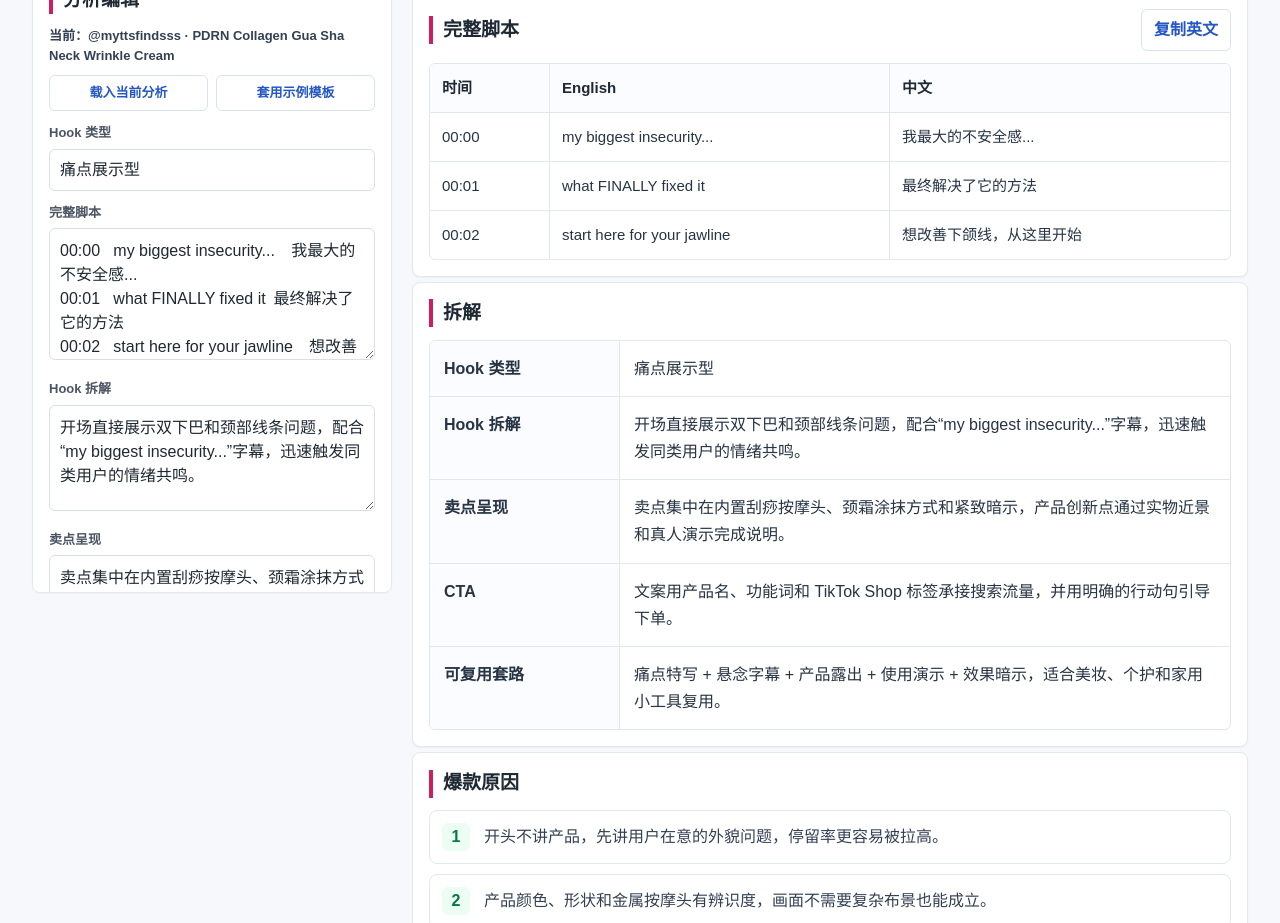
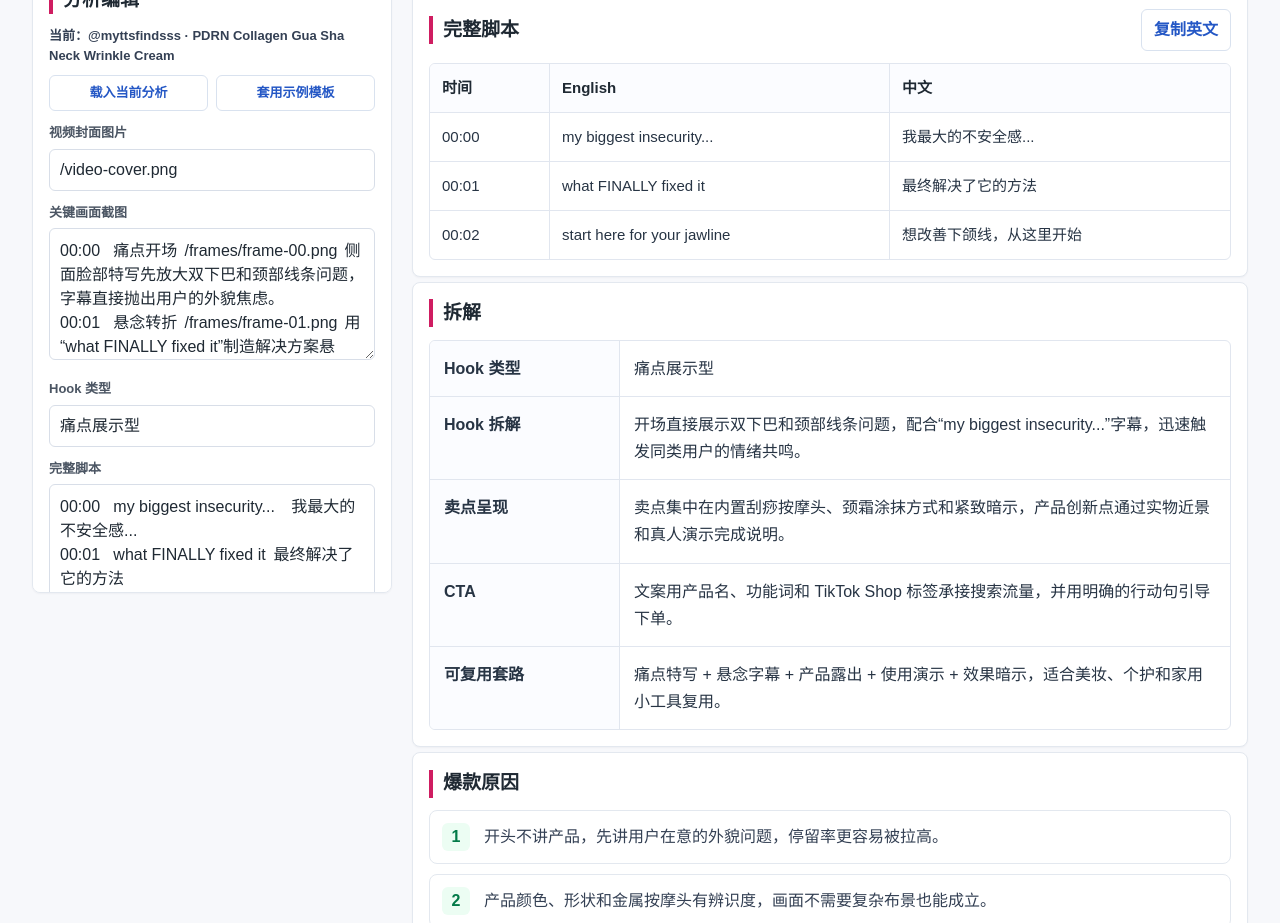
Before and after one commit to Knighty-hub-hit/tiktok-daily-video-analysis, a Next.js app: page / in a window 1280 px wide. Shown: the part 980-1903 px from the top of the page. Built offline with nearby package versions, Linux system fonts and the light colour scheme.

Commit message:
Allow editing video screenshots

```diff
--- a/app/page.tsx
+++ b/app/page.tsx
@@ -49,6 +49,8 @@ type VideoRecord = {
 const STORAGE_KEY = "tiktok-daily-video-lab.records";
 
 type AnalysisDraft = {
+  cover: string;
+  frames: string;
   hookType: string;
   hook: string;
   sellingPoint: string;
@@ -497,6 +499,10 @@ function parseExportRecords(text: string, fallbackDate: string) {
 
 function createAnalysisDraft(video: VideoRecord): AnalysisDraft {
   return {
+    cover: video.cover,
+    frames: video.frames
+      .map((frame) => `${frame.time}\t${frame.title}\t${frame.image}\t${frame.note}`)
+      .join("\n"),
     hookType: video.breakdown.hookType,
     hook: video.breakdown.hook,
     sellingPoint: video.breakdown.sellingPoint,
@@ -507,6 +513,31 @@ function createAnalysisDraft(video: VideoRecord): AnalysisDraft {
       .map((line) => `${line.time}\t${line.english}\t${line.chinese}`)
       .join("\n"),
   };
+}
+
+function parseFramesDraft(text: string): Frame[] {
+  const lines = text
+    .split(/\r?\n/)
+    .map((line) => line.trim())
+    .filter(Boolean);
+
+  if (lines.length === 0) {
+    return sampleFrames.slice(0, 3);
+  }
+
+  return lines.map((line, index) => {
+    const cells = line.includes("\t")
+      ? line.split("\t")
+      : line.split("|").map((cell) => cell.trim());
+    const fallback = sampleFrames[index % sampleFrames.length];
+
+    return {
+      time: cells[0] || fallback.time,
+      title: cells[1] || fallback.title,
+      image: cells[2] || fallback.image,
+      note: cells.slice(3).join(" ") || fallback.note,
+    };
+  });
 }
 
 function parseScriptDraft(text: string): ScriptLine[] {
@@ -547,8 +578,12 @@ function parseScriptDraft(text: string): ScriptLine[] {
   });
 }
 
-function buildAnalysisPatch(draft: AnalysisDraft): Pick<VideoRecord, "script" | "breakdown" | "reasons"> {
+function buildAnalysisPatch(
+  draft: AnalysisDraft,
+): Pick<VideoRecord, "cover" | "frames" | "script" | "breakdown" | "reasons"> {
   return {
+    cover: draft.cover.trim() || "/video-cover.png",
+    frames: parseFramesDraft(draft.frames),
     script: parseScriptDraft(draft.script),
     breakdown: {
       hookType: draft.hookType.trim() || "待识别",
@@ -745,7 +780,7 @@ export default function Home() {
           : video,
       ),
     );
-    setImportStatus(`已保存 ${activeVideo.creator} 的脚本和拆解`);
+    setImportStatus(`已保存 ${activeVideo.creator} 的截图、脚本和拆解`);
   }
 
   return (
@@ -915,6 +950,38 @@ export default function Home() {
                 套用示例模板
               </button>
             </div>
+
+            <label className="field-label mt-3" htmlFor="cover-draft">
+              视频封面图片
+            </label>
+            <input
+              className="text-field"
+              id="cover-draft"
+              onChange={(event) =>
+                setAnalysisDraft((draft) => ({
+                  ...draft,
+                  cover: event.target.value,
+                }))
+              }
+              placeholder="粘贴封面截图 URL，留空则使用示例图"
+              value={analysisDraft.cover}
+            />
+
+            <label className="field-label mt-3" htmlFor="frames-draft">
+              关键画面截图
+            </label>
+            <textarea
+              className="textarea-field tall"
+              id="frames-draft"
+              onChange={(event) =>
+                setAnalysisDraft((draft) => ({
+                  ...draft,
+                  frames: event.target.value,
+                }))
+              }
+              placeholder="每行：时间	标题	图片URL	画面分析"
+              value={analysisDraft.frames}
+            />
 
             <label className="field-label mt-3" htmlFor="hook-type">
               Hook 类型
```
